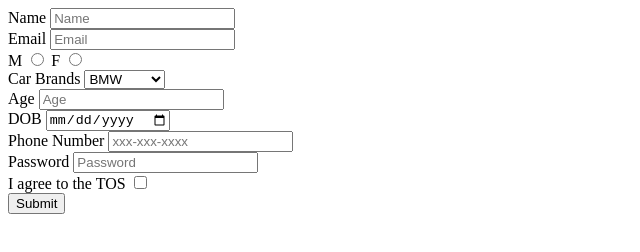
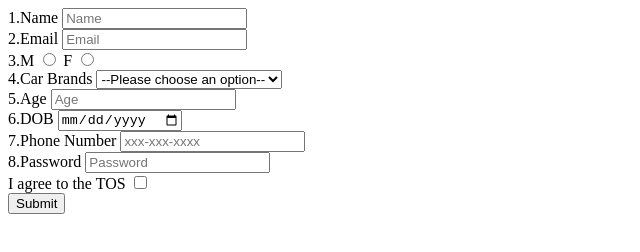
Before and after one commit to acciojob/signup-form-car-yogeshrepo, a website: page main.html in a window 1280 px wide. Shown: the whole page, without its empty margins (0-640 px from the left). Drawn offline with Linux system fonts and the light colour scheme.

Commit message:
created a submission

```diff
--- a/main.html
+++ b/main.html
@@ -10,46 +10,47 @@
 	<!-- the entire body must be written by student -->
 	<form action="my-form" method="post">
 		<div>
-			<label for="name">Name</label>
+			<label for="name">1.Name</label>
 			<input type="text" name="name" id="name" placeholder="Name" required>
 		</div>
 		<div>
-			<label for="email">Email</label>
+			<label for="email">2.Email</label>
 			<input type="email" name="email" id=email" placeholder="Email" required>
 		</div>
 		<div>
-			 <label for="gender_m">M</label>
+			 <label for="gender_m">3.M</label>
 			  <input type="radio" id="gender_m" name="gender" required>
 			  <label for="gender">F</label>
 			  <input type="radio" id="gender_f" name="gender" required>
 		</div>
 		<div>
-			<label for="car">Car Brands</label>
+			<label for="car">4.Car Brands</label>
 			<select name="car" id="car" aria-required>
+				<option value="" disabled selected>--Please choose an option--</option>
 				<option value="BMW">BMW</option>
 				<option value="Audi">Audi</option>
 				<option value="Mercedez">Mercedez</option>
 			</select>
 		</div>
 		<div>
-			<label for="age">Age</label>
+			<label for="age">5.Age</label>
 			<input type="number" name="age" id="age" placeholder="Age" required>
 		</div>
 		<div>
-			<label for="dob">DOB </label>
+			<label for="dob">6.DOB </label>
 			<input type="date" name="dob" id="dob" required>
 		</div>
 		<div>
-			<label for="phonenum">Phone Number </label>
+			<label for="phonenum">7.Phone Number </label>
 			<input type="tel" name="phonenum" id="phonenum" placeholder="xxx-xxx-xxxx">
 		</div>
 		<div>
-			<label for="password">Password</label>
+			<label for="password">8.Password</label>
 			<input type="password" name="password" id="password" placeholder="Password" required>
 		</div>
 		<div>
-			<label for="checkbox">I agree to the TOS</label>
-			<input type="checkbox" id="checkbox" name="checkbox>"
+			<label for="tos">I agree to the TOS</label>
+			<input type="checkbox" id="tos" name="tos">
 		</div>
 		<div>
 			<button type="submit">Submit</button>
```
